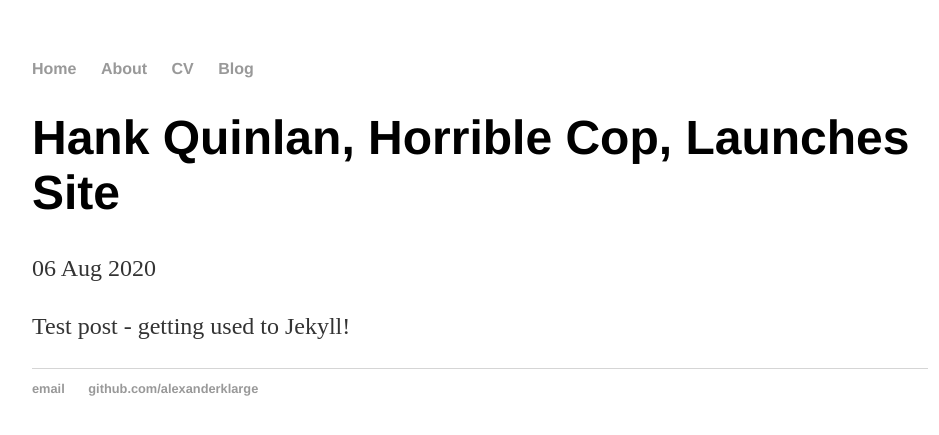
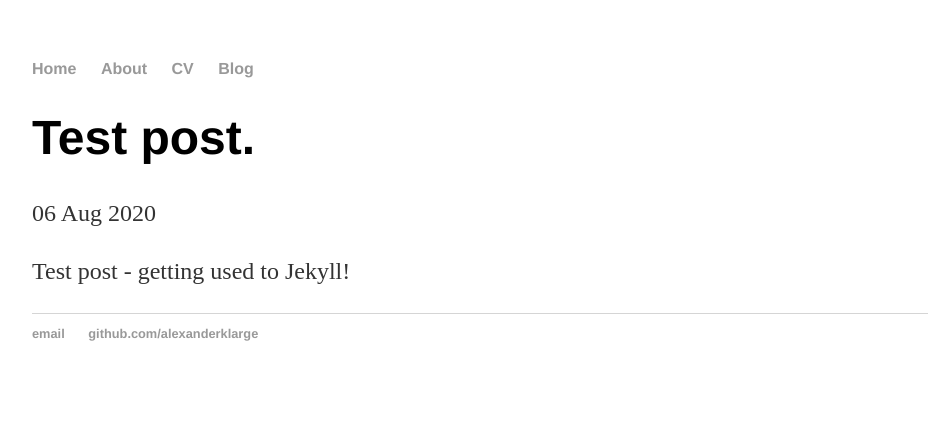
Before and after one commit to alexanderklarge/alexanderklarge.github.io, a Jekyll site: the page built from _posts/2020-08-06-first-post.md, in a window 1280 px wide. Shown: the top 435 px of the page, without its empty margins (160-1099 px from the left). Built offline with Jekyll 4.4.1, drawn with Linux system fonts in a browser that asks for light colours.

Commit message:
Update 2020-08-06-first-post.md

```diff
--- a/_posts/2020-08-06-first-post.md
+++ b/_posts/2020-08-06-first-post.md
@@ -1,6 +1,6 @@
 ---
 layout: post
-title: "Hank Quinlan, Horrible Cop, Launches Site"
+title: "Test post."
 date: 2020-08-06
 ---
 
```
